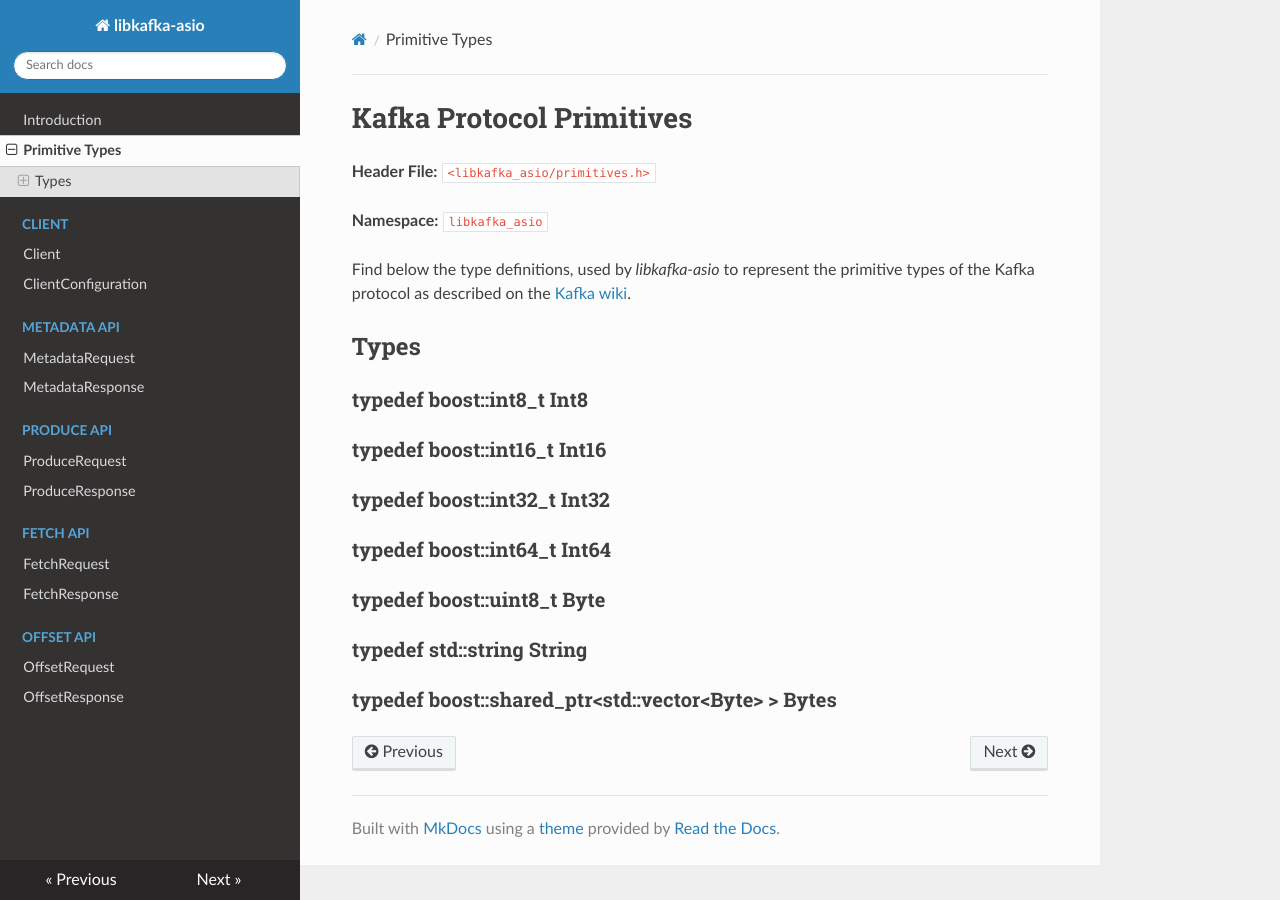
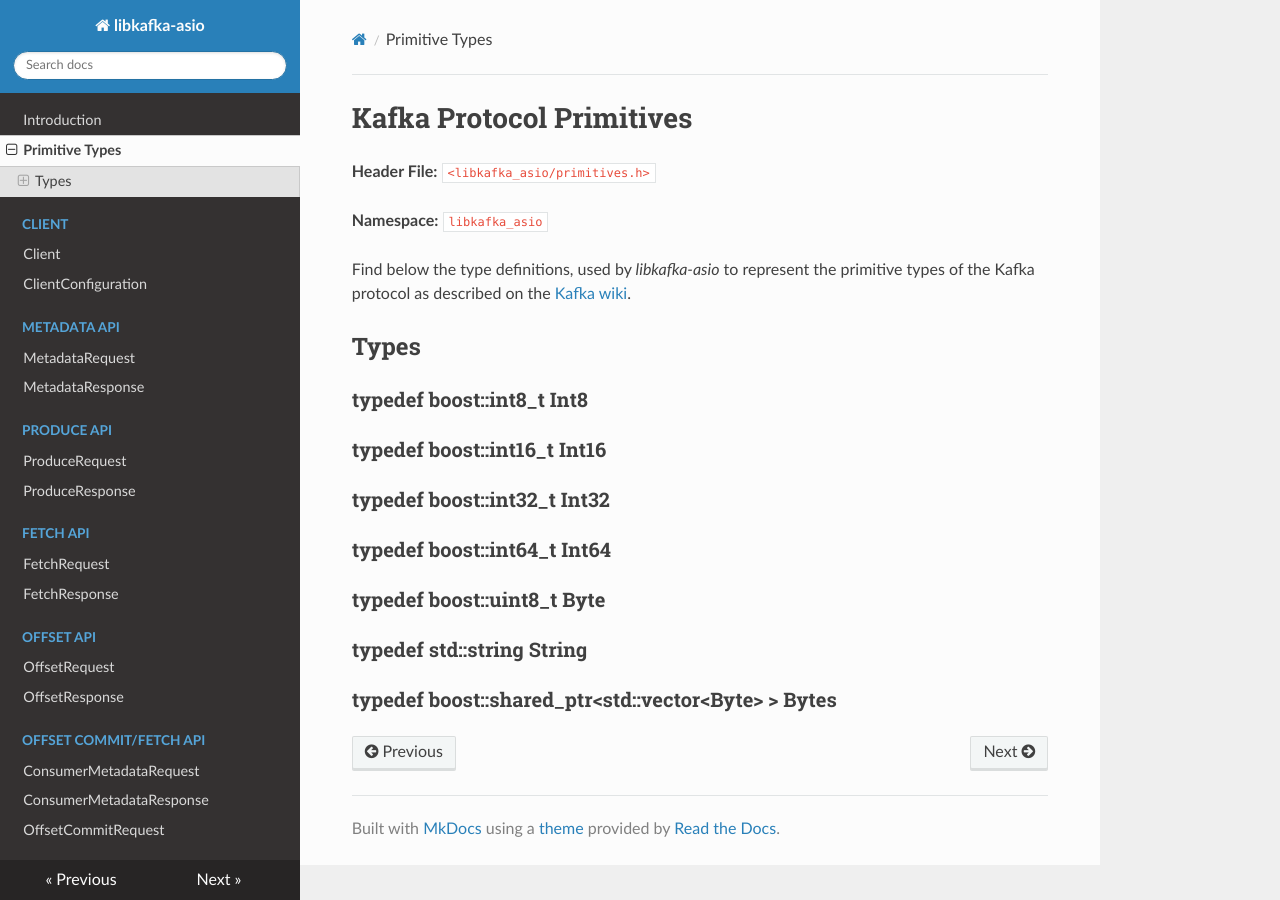
Before and after one commit to danieljoos/libkafka-asio, an MkDocs documentation site: the page built from docs/primitives.md, in a window 1280 px wide. Built offline with MkDocs 1.6.1, drawn with Linux system fonts in a browser that asks for light colours; nearby versions of some CDN libraries; old or Windows-style settings are respelled for this version of MkDocs.

Commit message:
Fixed OffsetFetch API

```diff
--- a/mkdocs.yml
+++ b/mkdocs.yml
@@ -14,3 +14,6 @@ pages:
     - ['fetch_response.md', 'Fetch API', 'FetchResponse']
     - ['offset_request.md', 'Offset API', 'OffsetRequest']
     - ['offset_response.md', 'Offset API', 'OffsetResponse']
+    - ['consumer_metadata_request.md', 'Offset Commit/Fetch API', 'ConsumerMetadataRequest']
+    - ['consumer_metadata_response.md', 'Offset Commit/Fetch API', 'ConsumerMetadataResponse']
+    - ['offset_commit_request.md', 'Offset Commit/Fetch API', 'OffsetCommitRequest']
```
Also changed, not shown: 3 other files.
